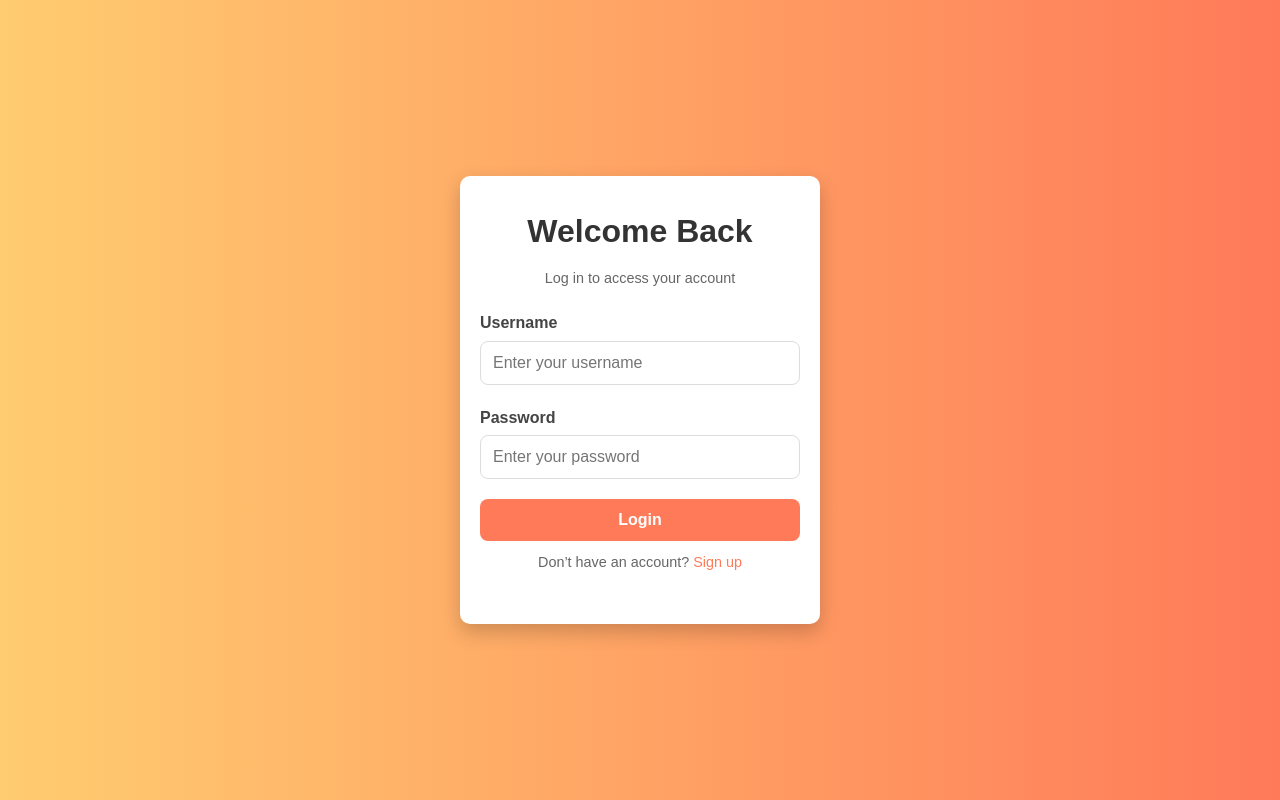
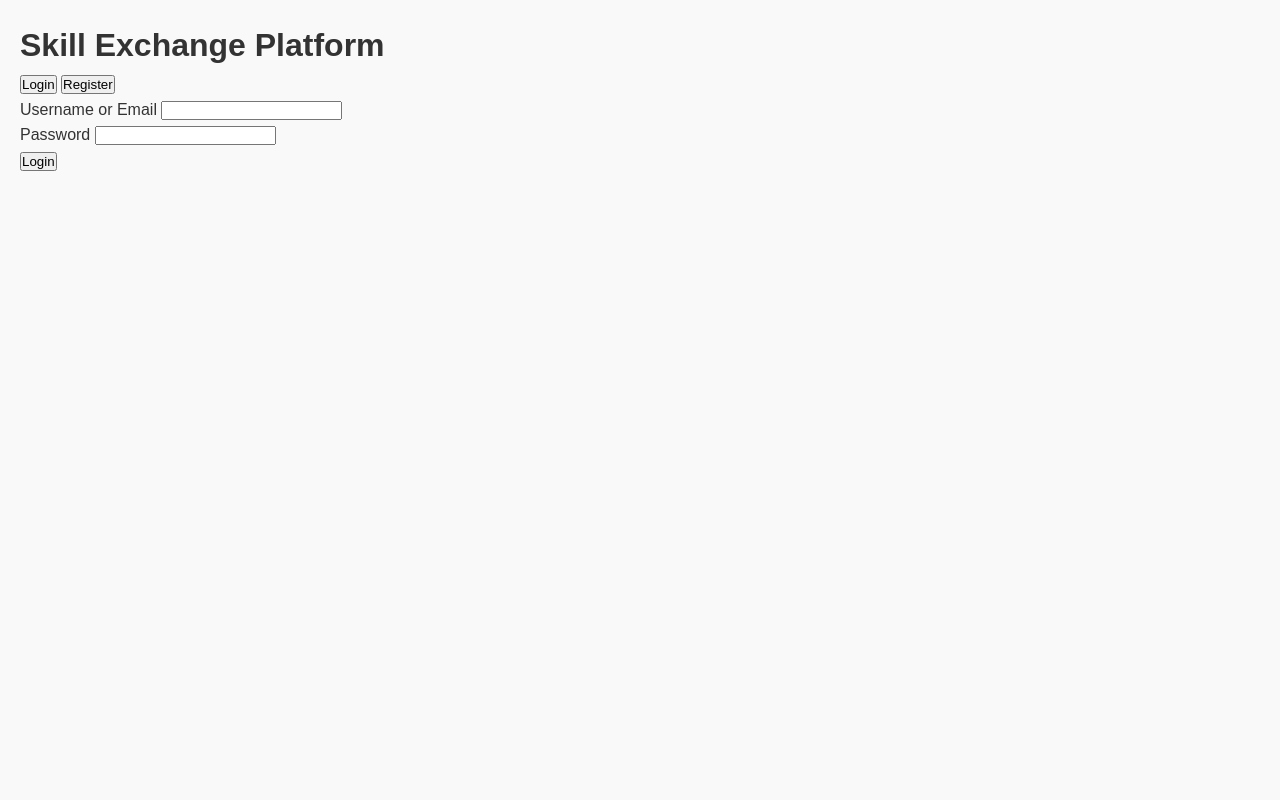
Before and after one commit to Rtm-nayak/ESD, a plain HTML site: page login.html in a window 1280 px wide. Drawn offline with Linux system fonts and the light colour scheme.

Commit message:
Update login.html

```diff
--- a/login.html
+++ b/login.html
@@ -3,27 +3,61 @@
 <head>
     <meta charset="UTF-8">
     <meta name="viewport" content="width=device-width, initial-scale=1.0">
-  <title>Login - Personal Coach</title>
+    <title>Skill Exchange Platform - Login/Register</title>
     <link rel="stylesheet" href="styles.css">
+
 </head>
-<body class="login-body">
-  <div class="login-wrapper">
-    <div class="login-card">
-      <h1>Welcome Back</h1>
-      <p>Log in to access your account</p>
-      <form class="login-form" id="loginForm">
-        <label for="username">Username</label>
-        <input type="text" id="username" name="username" placeholder="Enter your username" required>
-
+<body>
+    <div class="container">
+        <h1>Skill Exchange Platform</h1>
+        <div class="toggle-container">
+            <button id="loginToggle" class="toggle-btn active">Login</button>
+            <button id="registerToggle" class="toggle-btn">Register</button>
+        </div>
+        <form id="loginForm">
+            <div class="form-group">
+                <label for="loginUsernameEmail">Username or Email</label>
+                <input type="text" id="loginUsernameEmail" name="usernameEmail" required>
+            </div>
+            <div class="form-group">
+                <label for="loginPassword">Password</label>
+                <input type="password" id="loginPassword" name="password" required>
+            </div>
+            <button type="submit">Login</button>
+        </form>
+        <form id="registerForm" style="display: none;">
+            <div class="form-group">
+                <label for="fullName">Full Name</label>
+                <input type="text" id="fullName" name="fullName" required>
+            </div>
+            <div class="form-group">
+                <label for="email">Email</label>
+                <input type="email" id="email" name="email" required>
+            </div>
+            <div class="form-group">
                 <label for="password">Password</label>
-        <input type="password" id="password" name="password" placeholder="Enter your password" required>
-
-        <button type="submit">Login</button>
-        <p class="signup-text">Don’t have an account? <a href="#">Sign up</a></p>
+                <input type="password" id="password" name="password" required>
+            </div>
+            <div class="form-group">
+                <label for="confirmPassword">Confirm Password</label>
+                <input type="password" id="confirmPassword" name="confirmPassword" required>
+            </div>
+            <div class="form-group">
+                <label for="phoneNumber">Phone Number</label>
+                <input type="tel" id="phoneNumber" name="phoneNumber" required>
+            </div>
+            <div class="form-group">
+                <label for="otp">OTP</label>
+                <input type="text" id="otp" name="otp" required>
+            </div>
+            <div class="checkbox-group">
+                <input type="checkbox" id="terms" name="terms" required>
+                <label for="terms">I accept the terms and conditions</label>
+            </div>
+            <button type="submit">Register</button>
         </form>
     </div>
-  </div>
 
-  <script src="login.js"></script> <!-- Link to the login.js file -->
+    <script src="login.js"></script>
 </body>
 </html>
```
Lines whose indentation alone changed are shown as unchanged.
